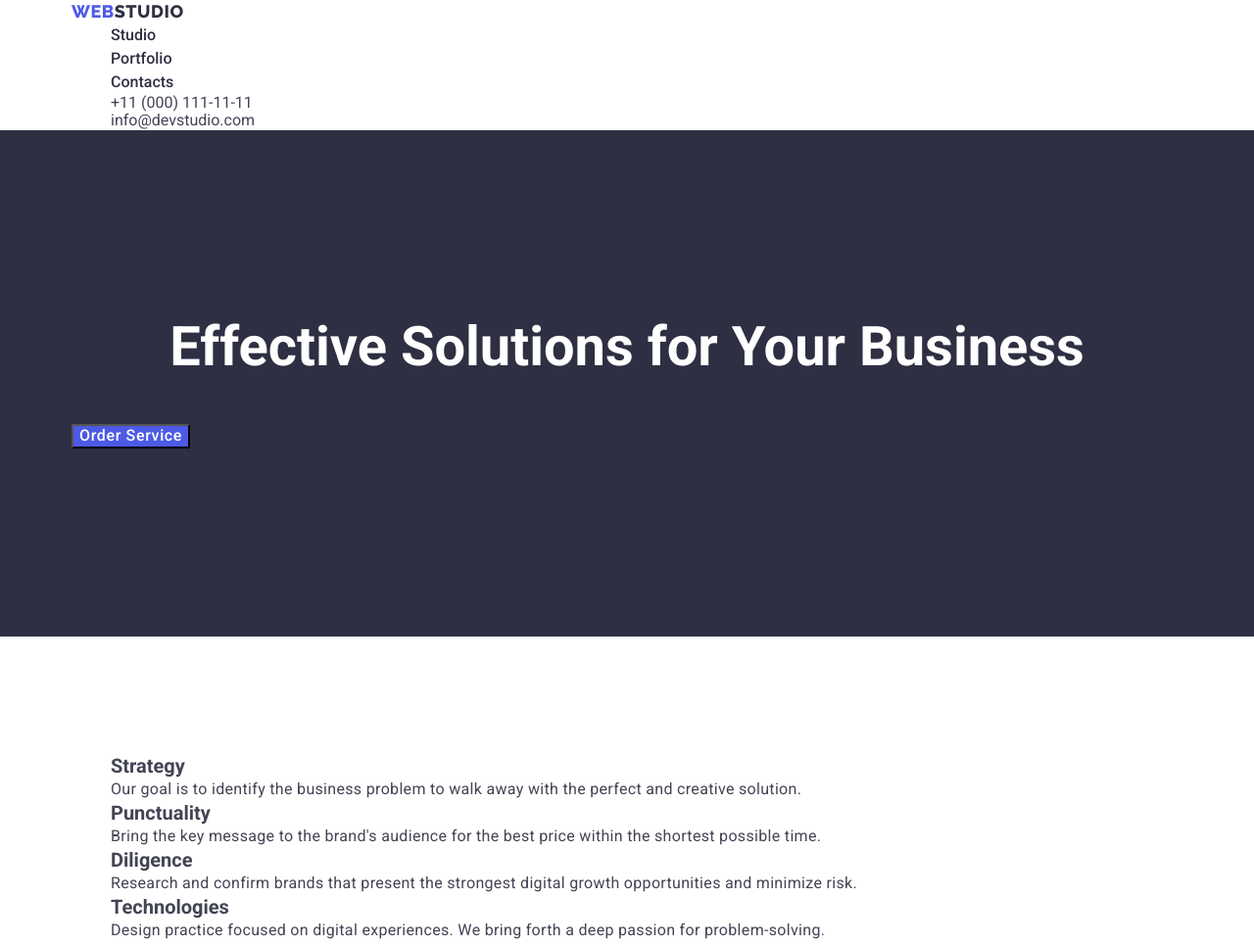
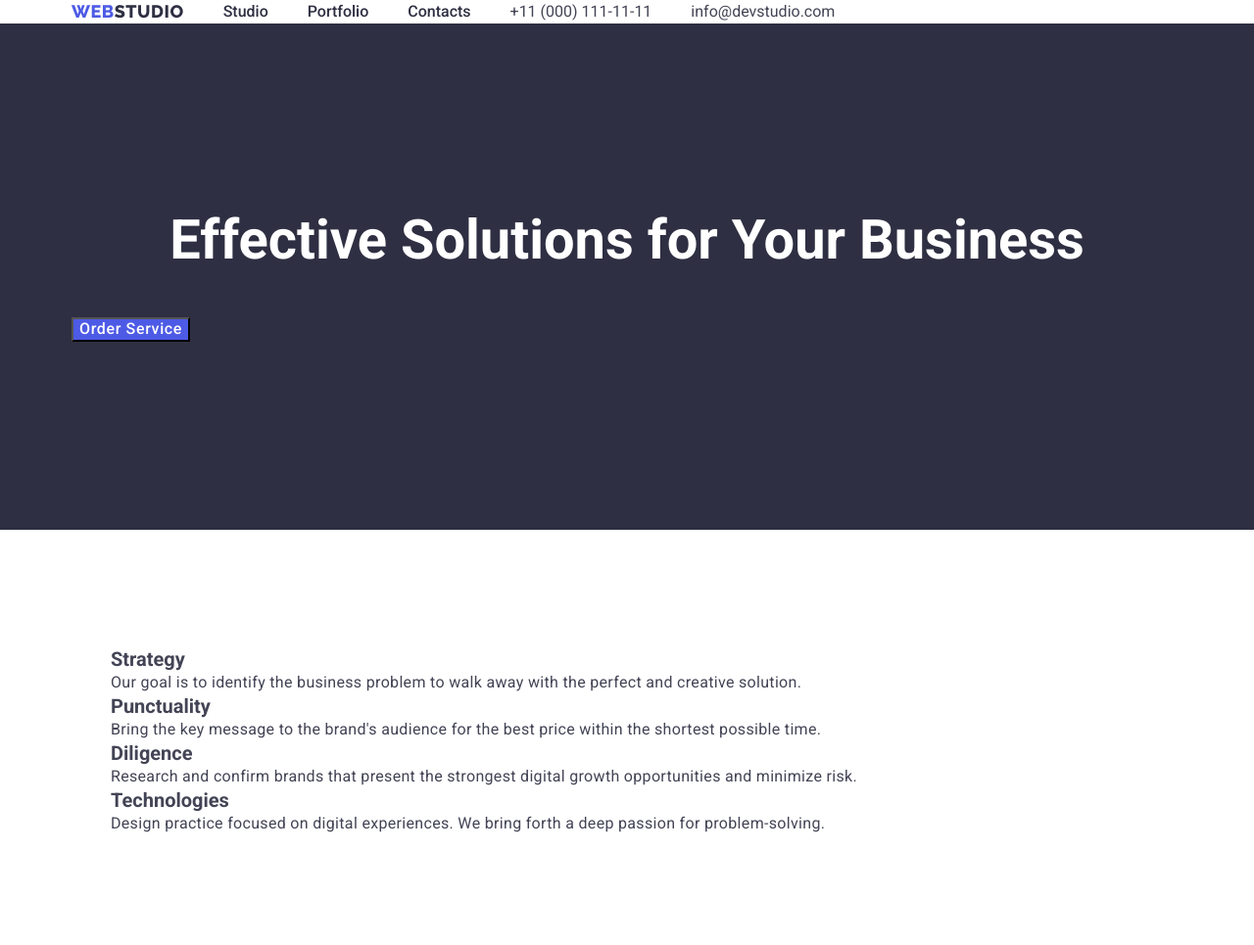
Before and after one commit to ivamitch/goit-markup-hw-03, a plain HTML site: page index.html in a window 1280 px wide. Shown: the top 965 px of the page at 98% size. Drawn offline with nearby package versions, Linux system fonts and the light colour scheme.

Commit message:
header flex

```diff
--- a/css/styles.css
+++ b/css/styles.css
@@ -56,6 +56,11 @@ h1, h2, h3, h4, p, ul {
   /* outline: 2px solid tomato; */
 }
 
+.header-flex {
+  display: flex;
+  align-items: center;
+}
+
 .logo-studio {
   color: var(--dark);
 }
@@ -74,6 +79,16 @@ h1, h2, h3, h4, p, ul {
   letter-spacing: 0.03em;
 }
 
+.nav-list {
+  display: flex
+  /* margin-right: 40px; */
+}
+
+.nav-list .item:not(:last-child) {
+  margin-right: 40px;
+}
+
+
 
 .nav-link {
   color: var(--dark);
@@ -85,6 +100,14 @@ h1, h2, h3, h4, p, ul {
 .nav-link:hover,
 .nav-link:focus {
   color: var(--primaty-brand);
+}
+
+.contacts {
+  display: flex;
+}
+
+.contacts .list:not(:last-child) {
+  margin-right: 40px;
 }
 
 .contacts .con-link {
--- a/index.html
+++ b/index.html
@@ -18,17 +18,17 @@
     <!-- Шапка -->
     <header class="page-header">
       <!-- Контейнер -->
-      <div class="container">
+      <div class="container header-flex">
       <a class="logo" href="">WEB<span class="logo-studio">STUDIO</span></a>
         <!-- Навігація -->
       <nav class="site-nav">
         <ul class="nav-list">
-          <!-- class="site-nav" -->
-          <li class="nav-list"><a class="nav-link" href="">Studio</a></li>
-          <li class="nav-list">
+
+          <li class="item"><a class="nav-link" href="">Studio</a></li>
+          <li class="item">
             <a class="nav-link" href="./portfolio.html">Portfolio</a>
           </li>
-          <li class="nav-list"><a class="nav-link" href="">Contacts</a></li>
+          <li class="item"><a class="nav-link" href="">Contacts</a></li>
         </ul>
       </nav>
       <!-- Контактні данні -->
```
